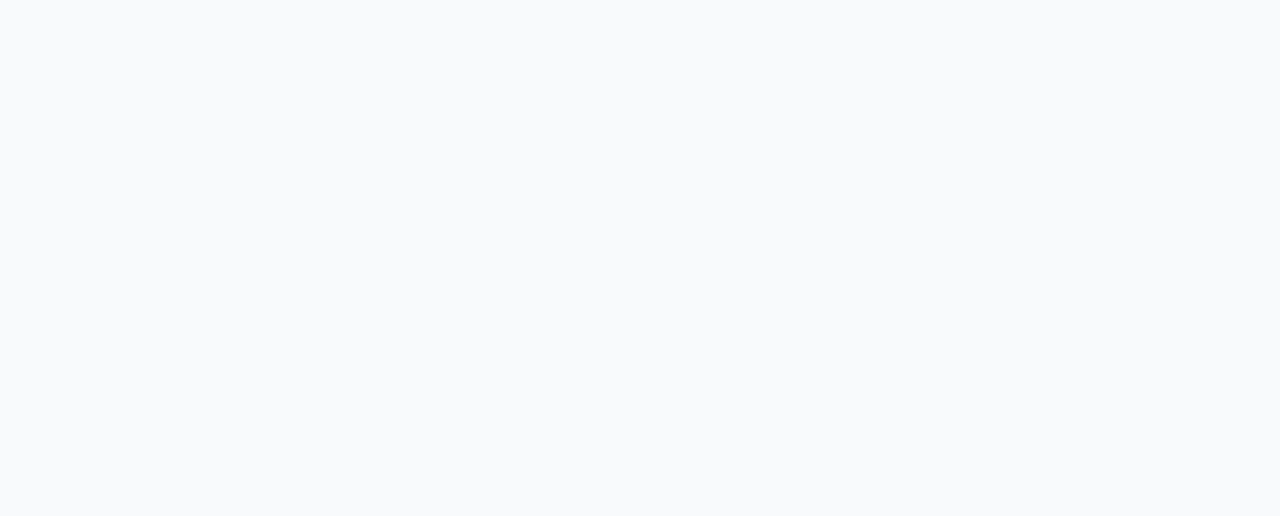
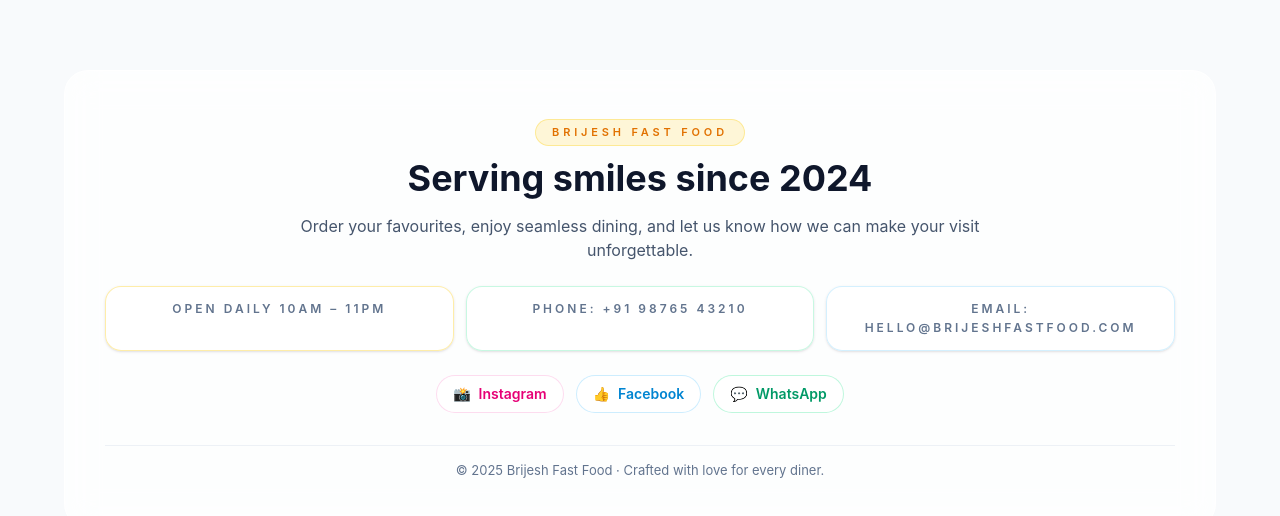
Before and after one commit to vernoratech/Modern_Card, a React (Vite) app: page / in a window 1280 px wide. Shown: the part 1813-2329 px from the top of the page. Before the commit the page ends 1883 px from the top, so only its background shows below. Built offline with nearby package versions, Linux system fonts and the light colour scheme.

Commit message:
added footer

```diff
--- a/src/App.jsx
+++ b/src/App.jsx
@@ -5,6 +5,7 @@ import { CartProvider } from './context/CartContext';
 import { RestaurantDataProvider } from './context/RestaurantDataContext.jsx';
 import { ToastProvider } from './context/ToastContext.jsx';
 import ToastContainer from './components/ui/ToastContainer.jsx';
+import SiteFooter from './components/layout/SiteFooter.jsx';
 import { useToast } from './context/ToastContext.jsx';
 import DigitalMenu from './pages/DigitalMenu/DigitalMenu';
 import ProductDetails from './pages/ProductDetails/ProductDetails';
@@ -48,6 +49,7 @@ function App() {
                 <Route path="/checkout" element={<Checkout />} />
                 <Route path="/about" element={<RestaurantAboutPage />} />
               </Routes>
+              <SiteFooter />
               <ToastContainer />
             </div>
           </Router>
--- /dev/null
+++ b/src/components/layout/SiteFooter.jsx
@@ -0,0 +1,45 @@
+// src/components/layout/SiteFooter.jsx
+import React from 'react';
+
+const currentYear = new Date().getFullYear();
+
+const SiteFooter = () => {
+  return (
+    <footer className="relative overflow-hidden bg-[#f8fafc] text-slate-800 mb-2">
+      <div className="pointer-events-none absolute inset-0 "></div>
+      <div className="relative mx-auto flex max-w-6xl flex-col items-center justify-center rounded-3xl border border-white/60 bg-white/75 px-5 py-10 text-center  backdrop-blur-lg sm:px-10 lg:py-12">
+        <span className="flex items-center gap-2 rounded-full border border-amber-200/80 bg-amber-100/70 px-4 py-1 text-[11px] font-semibold uppercase tracking-[0.35em] text-amber-600">
+          Brijesh Fast Food
+        </span>
+        <h3 className="mt-3 text-2xl font-bold text-slate-900 sm:text-3xl lg:text-4xl">Serving smiles since 2024</h3>
+        <p className="mt-4 w-full max-w-3xl text-sm text-slate-600 sm:text-base">
+          Order your favourites, enjoy seamless dining, and let us know how we can make your visit unforgettable.
+        </p>
+
+        <div className="mt-6 grid w-full gap-3 text-[11px] font-semibold uppercase tracking-[0.25em] text-slate-500 sm:grid-cols-3 sm:text-[12px]">
+          <div className="rounded-2xl border border-amber-200/70 bg-white/80 px-4 py-3 shadow-sm">Open daily 10am – 11pm</div>
+          <div className="rounded-2xl border border-emerald-200/60 bg-white/80 px-4 py-3 shadow-sm">Phone: +91 98765 43210</div>
+          <div className="rounded-2xl border border-sky-200/60 bg-white/80 px-4 py-3 shadow-sm">Email: hello@brijeshfastfood.com</div>
+        </div>
+
+        <div className="mt-6 flex flex-wrap items-center justify-center gap-3 text-sm">
+          <a href="https://instagram.com" target="_blank" rel="noreferrer" className="inline-flex items-center gap-2 rounded-full border border-pink-200/70 bg-white/80 px-4 py-2 font-semibold text-pink-600 transition hover:-translate-y-0.5 hover:bg-pink-100">
+            <span>📸</span> Instagram
+          </a>
+          <a href="https://facebook.com" target="_blank" rel="noreferrer" className="inline-flex items-center gap-2 rounded-full border border-sky-200/70 bg-white/80 px-4 py-2 font-semibold text-sky-600 transition hover:-translate-y-0.5 hover:bg-sky-100">
+            <span>👍</span> Facebook
+          </a>
+          <a href="https://wa.me/919876543210" target="_blank" rel="noreferrer" className="inline-flex items-center gap-2 rounded-full border border-emerald-200/70 bg-white/80 px-4 py-2 font-semibold text-emerald-600 transition hover:-translate-y-0.5 hover:bg-emerald-100">
+            <span>💬</span> WhatsApp
+          </a>
+        </div>
+
+        <div className="mt-8 w-full border-t border-slate-200/60 pt-4 text-xs text-slate-500 sm:text-[13px]">
+          © {currentYear} Brijesh Fast Food · Crafted with love for every diner.
+        </div>
+      </div>
+    </footer>
+  );
+};
+
+export default SiteFooter;
--- a/src/pages/DigitalMenu/MenuGrid.jsx
+++ b/src/pages/DigitalMenu/MenuGrid.jsx
@@ -53,8 +53,8 @@ const MenuGrid = ({ items, onProductClick }) => {
           </div>
         ))}
       </div>
-      <div className="pointer-events-none absolute inset-y-0 left-0 w-10 bg-gradient-to-r from-[#f8fafc] via-[#f8fafc]/85 to-transparent" />
-      <div className="pointer-events-none absolute inset-y-0 right-0 w-10 bg-gradient-to-l from-[#f8fafc] via-[#f8fafc]/85 to-transparent" />
+      <div className="pointer-events-none absolute inset-y-0 left-0 w-3 bg-gradient-to-r from-[#f8fafc] via-[#f8fafc]/85 to-transparent" />
+      <div className="pointer-events-none absolute inset-y-0 right-0 w-3 bg-gradient-to-l from-[#f8fafc] via-[#f8fafc]/85 to-transparent" />
       <style>{`
         #menu-grid > div::-webkit-scrollbar { display: none; }
         #menu-grid > div { scrollbar-width: none; }
--- a/src/pages/DigitalMenu/MenuHorizontalShowcase.jsx
+++ b/src/pages/DigitalMenu/MenuHorizontalShowcase.jsx
@@ -62,8 +62,8 @@ const MenuHorizontalShowcase = ({
             </article>
           ))}
         </div>
-        <div className="pointer-events-none absolute inset-y-1 left-0 w-10 bg-gradient-to-r from-[#f8fafc] via-[#f8fafc]/85 to-transparent" />
-        <div className="pointer-events-none absolute inset-y-1 right-0 w-10 bg-gradient-to-l from-[#f8fafc] via-[#f8fafc]/85 to-transparent" />
+        <div className="pointer-events-none absolute inset-y-1 left-0 w-3 bg-gradient-to-r from-[#f8fafc] via-[#f8fafc]/85 to-transparent" />
+        <div className="pointer-events-none absolute inset-y-1 right-0 w-3 bg-gradient-to-l from-[#f8fafc] via-[#f8fafc]/85 to-transparent" />
         <style>{`
           [data-showcase-track]::-webkit-scrollbar { display: none; }
           [data-showcase-track] { scrollbar-width: none; }
```
